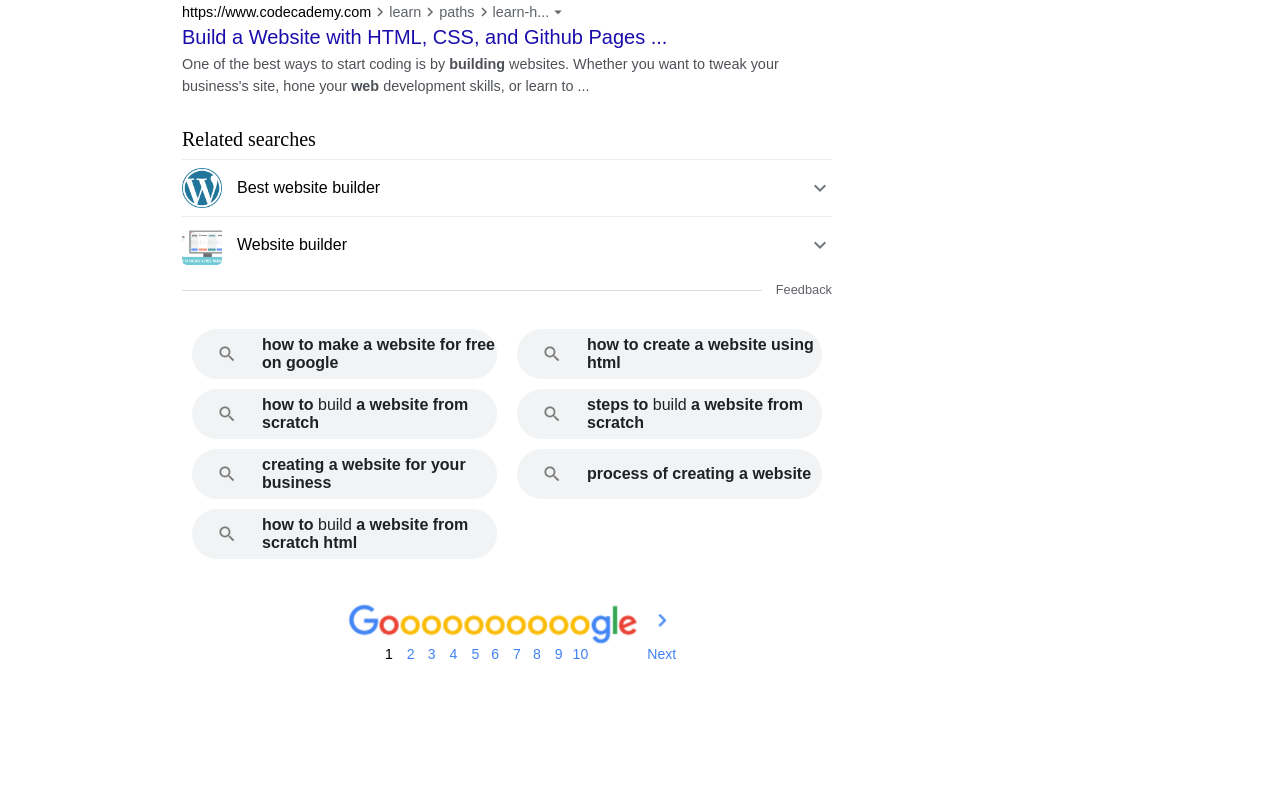
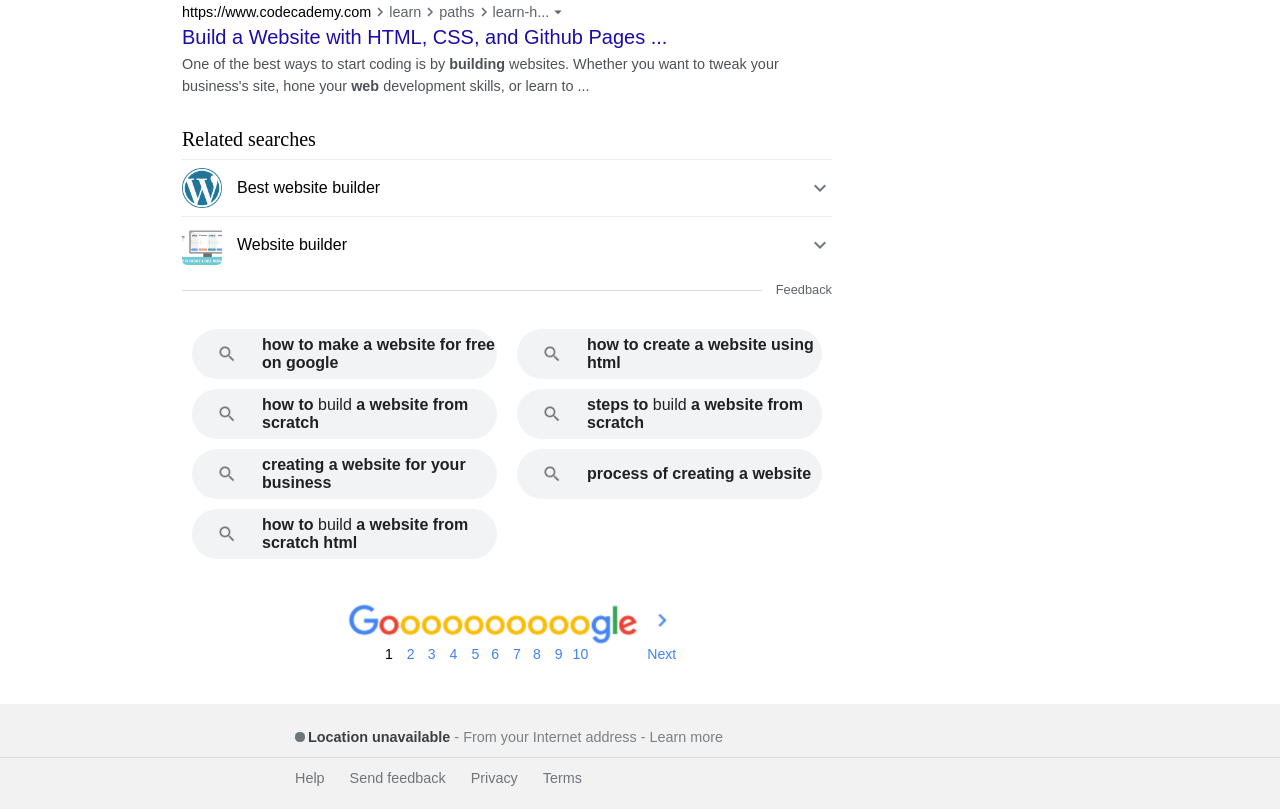
Before and after one commit to tbuckland01/google-search-results, a plain HTML site: page index.html in a window 1280 px wide. Shown: the part 1693-2502 px from the top of the page. Before the commit the page ends 2397 px from the top, so only its background shows below. Drawn offline with Linux system fonts and the light colour scheme; a web font is replaced by a local one.

Commit message:
added footer

```diff
--- a/index.html
+++ b/index.html
@@ -309,5 +309,23 @@
                 </div>
             </div>
         </main>
+        <footer>
+            <div id="main-footer">
+                <div id="top-footer">
+                    <div id="circle-learn-more">
+                        <div id="circle-location"><span class="circle"></span><p id="location">Location unavailable</p></div>
+                        <p id="ip-learnmore">&nbsp- From your Internet address - <span id="learn-more">Learn more</span></p>
+                    </div>
+                </div>
+                <div id="bottom-footer">
+                    <ul id="footer-links">
+                        <li class="footer-link">Help</li>
+                        <li class="footer-link">Send feedback</li>
+                        <li class="footer-link">Privacy</li>
+                        <li class="footer-link">Terms</li>
+                    </ul>
+                </div>
+            </div>
+        </footer>
     </body>
 </html>
--- a/style.css
+++ b/style.css
@@ -332,3 +332,60 @@
     cursor: pointer;
 }
 /* MAIN - END */
+
+
+/* FOOTER - START */
+footer {
+    background-color: #f2f2f2;
+    height: 105px;
+}
+#main-footer {
+    font-family: arial;
+    display: flex;
+    flex-direction: column;
+}
+#top-footer {
+    display: flex;
+    font-size: 0.9em;
+    margin-top: 25px;
+    padding-bottom: 12px;
+    border-bottom: 1px solid #dadce0;
+}
+#circle-learn-more {
+    display: flex;
+    margin-left: 295px;
+}
+#circle-location {
+    display: flex;
+    align-items: center;
+}
+.circle {
+    display: inline-block;
+    height: 10px;
+    width: 10px;
+    background-color: #70757a;
+    border-radius: 45%;
+}
+#location {
+    color: #3c4043;
+    font-weight: bold;
+    padding-left: 3px;
+}
+#ip-learnmore {
+    color: #7b8085;
+}
+#learn-more:hover, .footer-link:hover {
+    color: rgb(45, 45, 45);
+    cursor: pointer;
+}
+#footer-links {
+    display: flex;
+    color: #70757a;
+    font-size: 0.9em;
+    margin-top: 12px;
+    margin-left: 295px;
+}
+.footer-link {
+    margin-right: 25px;
+}
+/* FOOTER - END */
```
